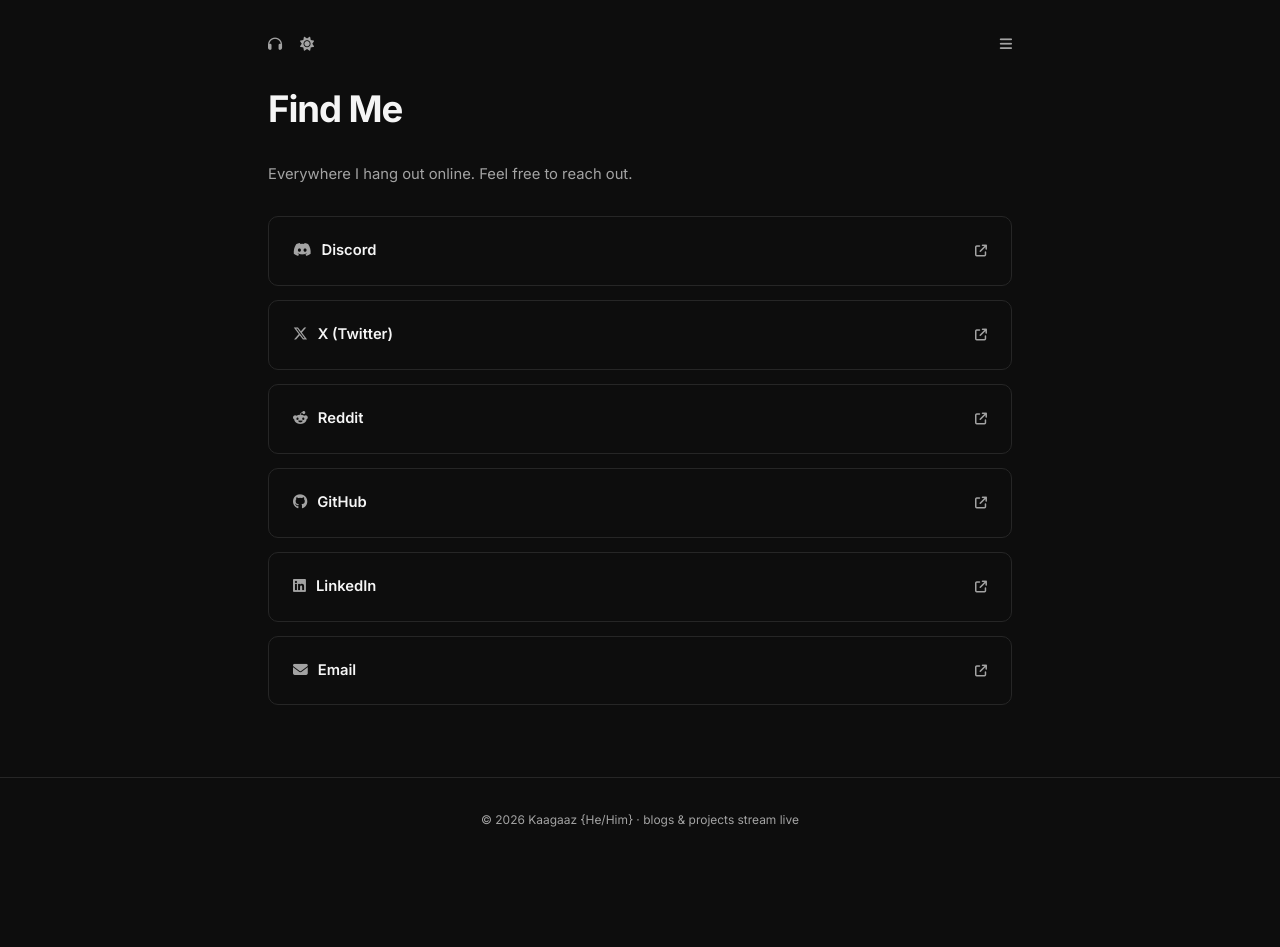
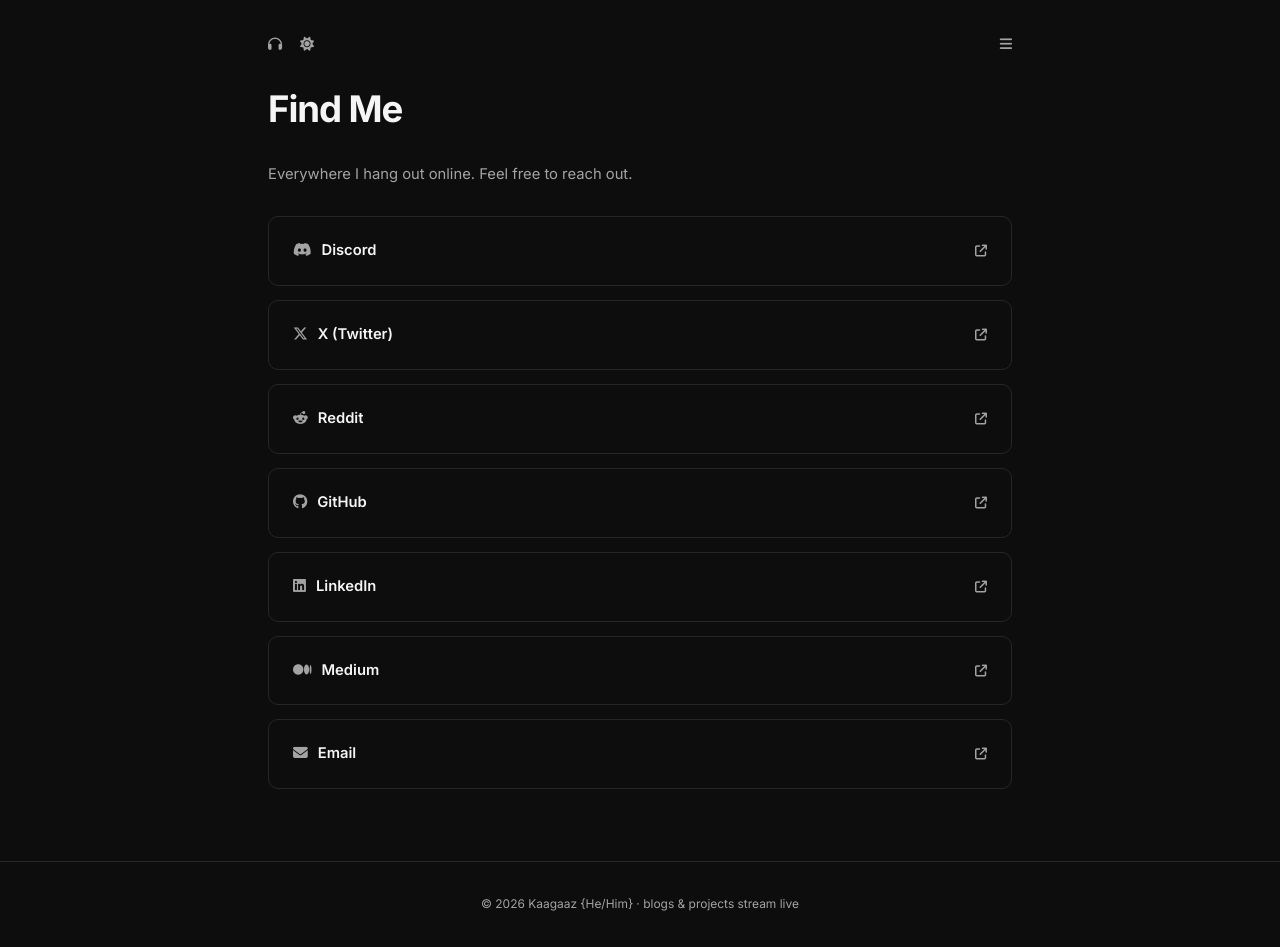
Before and after one commit to Kaagaaz/Kaagaaz.github.io, a plain HTML site: page find-me.html in a window 1280 px wide. Before the commit the page ends 863 px from the top, so only its background shows below. Drawn offline with Linux system fonts and the light colour scheme.

Commit message:
Update find-me.html

```diff
--- a/find-me.html
+++ b/find-me.html
@@ -94,6 +94,11 @@ if (localStorage.getItem("theme") !== "light") {
                     <h3 class="card-title"><i class="fa-brands fa-linkedin find-icon"></i>LinkedIn</h3>
                     <i class="fa-solid fa-arrow-up-right-from-square card-icon"></i>
                 </div>
+                <a href="https://medium.com/@kaagaaz" target="_blank" rel="noopener" class="project-card find-card">
+                <div class="card-top">
+                    <h3 class="card-title"><i class="fa-brands fa-medium find-icon"></i>Medium</h3>
+                    <i class="fa-solid fa-arrow-up-right-from-square card-icon"></i>
+                </div>
             </a>
             <a href="mailto:hii.kaagaaz@gmail.com" class="project-card find-card">
                 <div class="card-top">
```
